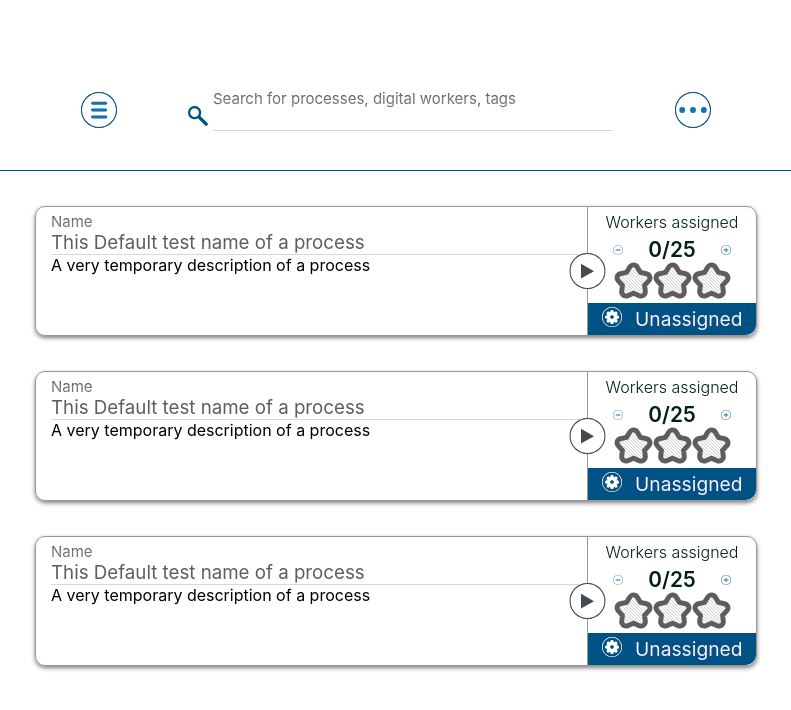
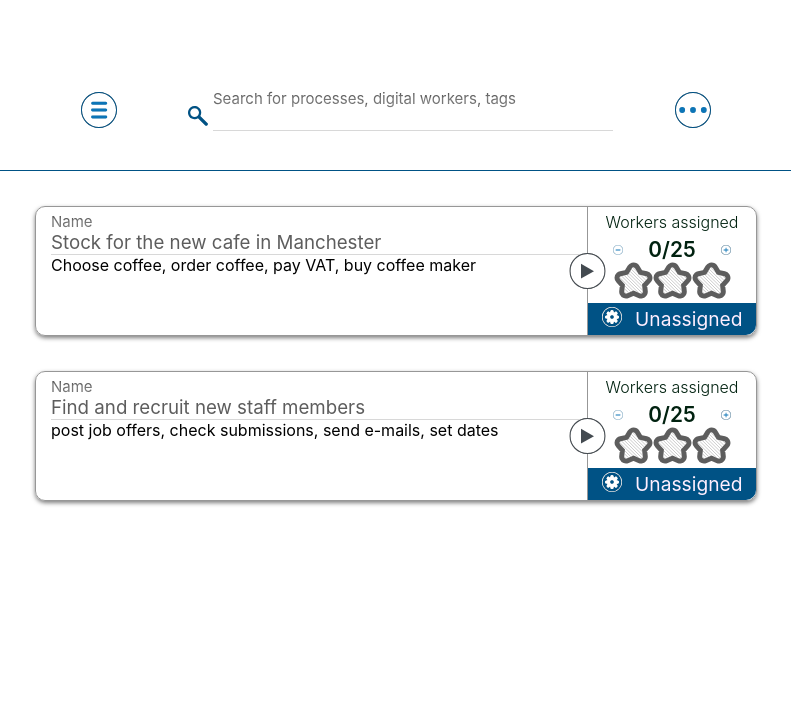
Before and after one commit to lepris/Test-BLP, a React (Create React App) app: page / in a window 1280 px wide. Shown: the top 710 px of the page, without its empty margins (244-1035 px from the left). Built offline with nearby package versions, Linux system fonts and the light colour scheme.

Commit message:
Added app logic and sample data

```diff
--- a/src/App.js
+++ b/src/App.js
@@ -2,12 +2,43 @@ import React, { Component } from "react";
 import "./App.css";
 import ONavBar from './components/ONavBar';
 import OTaskCard from './components/OTaskCard';
+import { newProcesses } from './data/sample_processes';
 class App extends Component {
   state = {
-    tasks: [1, 2, 3]
+    workersTotal: 25
   }
+  componentDidMount() {
+    this.setState({ processes: newProcesses })
+  }
+  setActive = (processId) => {
+    const { processes } = this.state;
+    let tempProcess = processes.map(proc =>
+      proc.procId === processId ? { ...proc, assigned: true } : proc
+    )
+    this.setState({ processes: tempProcess })
+  }
+  stopActive = (processId) => {
+    const { processes } = this.state;
+    let tempProcess = processes.map(proc =>
+      proc.procId === processId ? { ...proc, assigned: false } : proc
+    )
+    this.setState({ processes: tempProcess })
+  }
+  setTaskPriority = (newPriority, processId) => {
+    console.log('app set priority', newPriority, processId)
+    const { processes } = this.state;
+    let tempProcess = processes.map(proc =>
+      proc.procId === processId ? { ...proc, priority: +newPriority } : proc
+    )
+    console.log(tempProcess)
+    this.setState({ processes: tempProcess })
+  }
+
+
   render() {
-    const { tasks } = this.state;
+    let { processes } = this.state;
+
+
     return (
 
       <div className='App' >
@@ -18,7 +49,7 @@ class App extends Component {
 
 
         <div className='middle'>
-          {tasks.map(task => <OTaskCard />)}
+          {processes && processes.map(proc => <OTaskCard setTaskPriority={this.setTaskPriority} stopActive={this.stopActive} setActive={this.setActive} key={proc.procId} {...proc} />)}
 
 
 
--- /dev/null
+++ b/src/data/sample_processes.js
@@ -0,0 +1,26 @@
+export const newProcesses = [
+    {
+        procId: 1,
+        procName: 'Stock for the new cafe in Manchester',
+        procDescription: 'Choose coffee, order coffee, pay VAT, buy coffee maker',
+        assigned: false,
+        priority: 0,
+        workers: 0,
+        timeRemaining: '2h',
+        avgTime: '10m',
+        tasksTotal: 40,
+        tasksQueue: 40,
+    },
+    {
+        procId: 2,
+        procName: 'Find and recruit new staff members',
+        procDescription: 'post job offers, check submissions, send e-mails, set dates',
+        assigned: false,
+        priority: 0,
+        workers: 0,
+        timeRemaining: '2h',
+        avgTime: '10m',
+        tasksTotal: 12,
+        tasksQueue: 12,
+    }
+]
```
